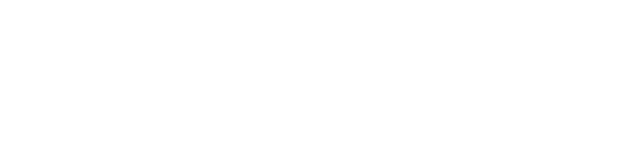
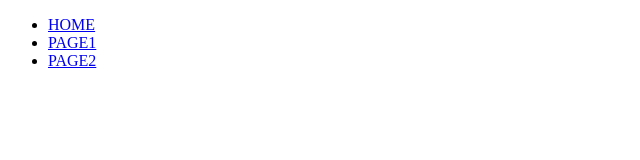
Before and after one commit to Michelnino/web-design-2-project, a plain HTML site: page page1.html in a window 1280 px wide. Shown: the whole page, without its empty margins (0-640 px from the left). Drawn offline with Linux system fonts and the light colour scheme.

Commit message:
add pages and css

```diff
--- a/css/main.css
+++ b/css/main.css
@@ -0,0 +1,7 @@
+html {
+  box-sizing: border-box;
+}
+
+*, *::before, *::after {
+  box-sizing: inherit;
+}
--- a/index.html
+++ b/index.html
@@ -5,6 +5,7 @@
   <title>Profile Page</title>
   <meta name="viewport" content="width=device-width,initial-scale=1">
   <link rel="stylesheet" href="css/main.css">
+  <link href="https://fonts.googleapis.com/css2?family=Inter:wght@400;500;600;700;800&display=swap" rel="stylesheet">
 <head>
 <body>
   <header class="hero-banner">
--- a/page1.html
+++ b/page1.html
@@ -0,0 +1,25 @@
+<!DOCTYPE html>
+<html lang="en-ca">
+<head>
+  <meta charset="utf-8">
+  <title>Profile Page</title>
+  <meta name="viewport" content="width=device-width,initial-scale=1">
+  <link rel="stylesheet" href="css/main.css">
+<head>
+<body>
+  <header class="hero-banner">
+    <nav>
+      <ul>
+        <li><a href="index.html">HOME</a></li>
+        <li><a href="page1.html">PAGE1</a></li>
+        <li><a href="page2.html">PAGE2</a></li>
+      </ul>
+    </nav>
+  </header>
+
+<main>
+</main>
+<footer
+</footer>
+</body>
+</html>
```
Also changed, not shown: page2.html (+25 -0 lines).
